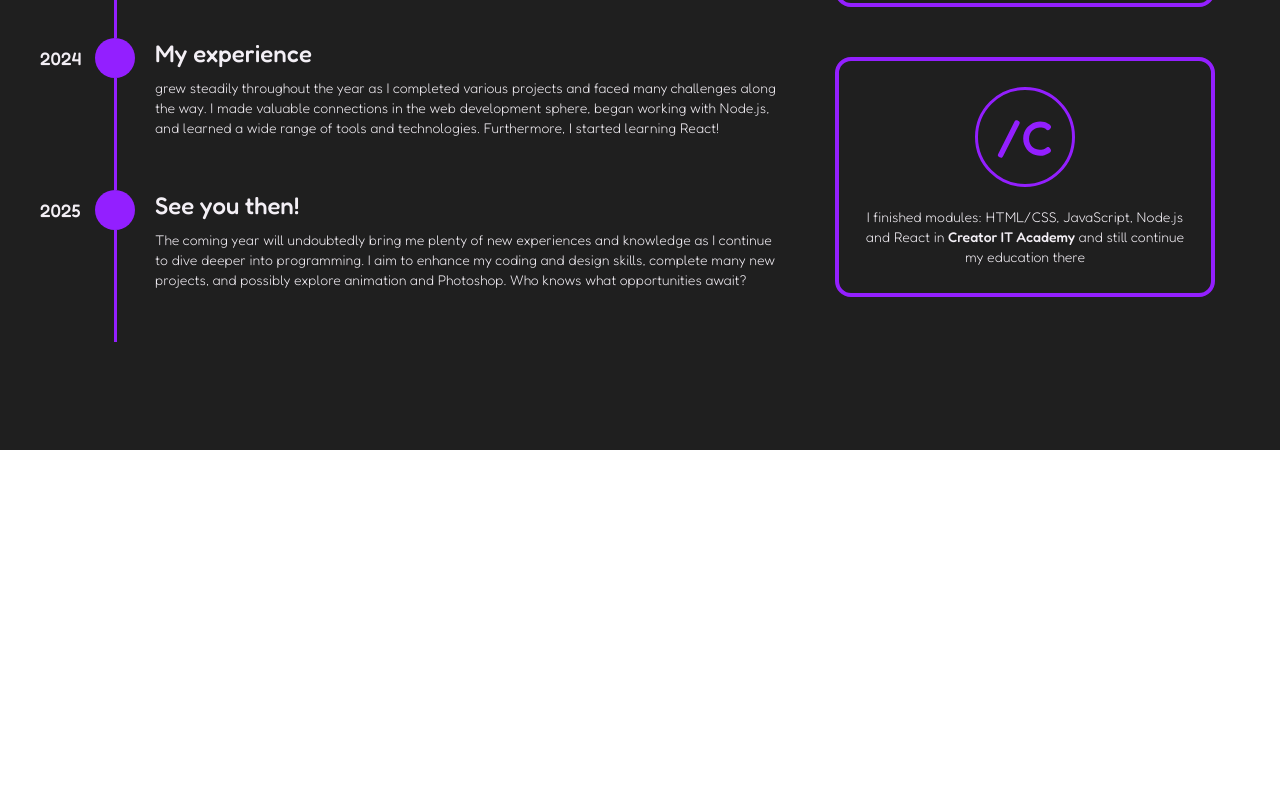
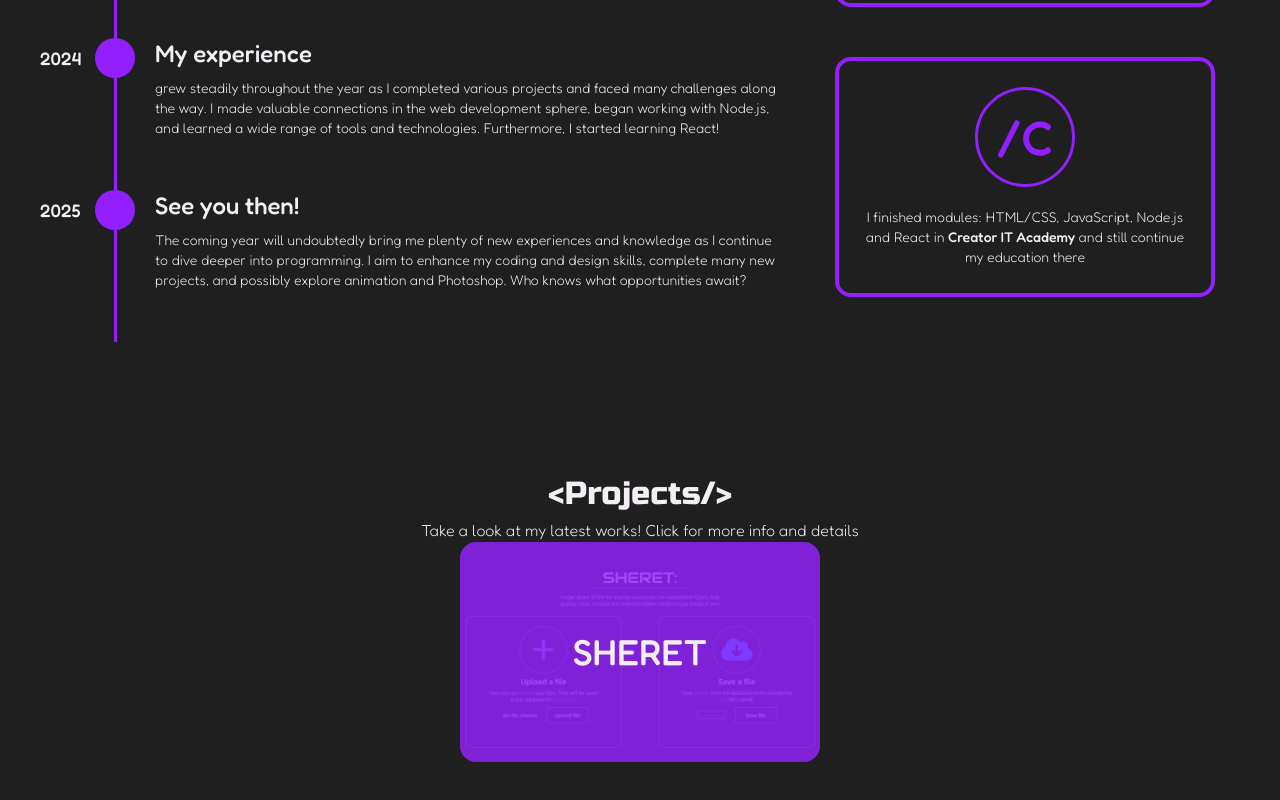
Before and after one commit to ZubalYana/Portfolio, a React (Vite) app: page /about in a window 1280 px wide. Shown: the part 1950-2750 px from the top of the page. Before the commit the page ends 2400 px from the top, so only its background shows below. Built offline with nearby package versions, Linux system fonts and the light colour scheme; a web font is replaced by a local one.

Commit message:
create and style project card, create and set the next section sketch

```diff
--- a/src/components/AboutMe/AboutMe.jsx
+++ b/src/components/AboutMe/AboutMe.jsx
@@ -12,6 +12,7 @@ import SoftSkills from '../SoftSkills/SoftSkills';
 import LanguagesSkills from '../LanguagesSkills/LanguagesSkills';
 import ExperienceRoadmap from '../ExperienceRoadmap/ExperienceRoadmap';
 import EducationCards from '../EducationCards';
+import ProjectCard from '../ProjectCard/ProjectCard';
 export default function AboutMe() {
 
   return (
@@ -54,13 +55,20 @@ export default function AboutMe() {
         <SoftSkills />
         <LanguagesSkills />
       </section>
-      <section className='w-full h-[100vh] px-10 py-5 flex flex-col items-center '>
+      <section className='w-full h-[100vh] px-10 py-5 flex flex-col items-center'>
         <h3 className="sectionTitle">{'<Experience & education/>'}</h3>
         <div className="experienceEducationCon w-full flex justify-between">
         <ExperienceRoadmap />
         <EducationCards />
         </div>
       </section>
+      <section className='w-full h-[100vh] px-10 py-5 flex flex-col items-center'>
+         <h3 className="sectionTitle">{'<Projects/>'}</h3>
+         <h3 className="sectionSubtitle text-base font-light text-customWhite">{'Take a look at my latest works! Click for more info and details'}</h3>
+         <div className="projectsCon">
+           <ProjectCard />
+         </div>
+      </section>
     </div>
   );
 }
--- a/src/components/ExperienceRoadmap/ExperienceRoadmap.jsx
+++ b/src/components/ExperienceRoadmap/ExperienceRoadmap.jsx
@@ -48,12 +48,12 @@ export default function ExperienceRoadmap() {
     );
 
     containerRefs.current
-      .filter((ref) => ref) // Filter out null or undefined refs
+      .filter((ref) => ref)
       .forEach((ref) => observer.observe(ref));
 
     return () => {
       containerRefs.current
-        .filter((ref) => ref) // Filter out null or undefined refs
+        .filter((ref) => ref)
         .forEach((ref) => observer.unobserve(ref));
     };
   }, [activeStep]);
--- /dev/null
+++ b/src/components/ProjectCard/ProjectCard.jsx
@@ -0,0 +1,12 @@
+import React from 'react'
+import sheret from '/sheret.png'
+export default function ProjectCard() {
+  return (
+    <div className='projectCard w-[360px] h-[220px] rounded-2xl relative'>
+        <img src={sheret} alt="project img" className='projectImg w-full h-full object-cover object-center absolute z-0 rounded-2xl'/>
+        <div className="projectImgOverlay w-full h-full bg-cardsOverlay absolute z-10 flex justify-center items-center rounded-2xl">
+           <div className="projectCard_title font-medium text-4xl text-customWhite z-20">SHERET</div>
+        </div>
+    </div>
+  )
+}
--- a/tailwind.config.js
+++ b/tailwind.config.js
@@ -10,7 +10,8 @@ export default {
         'customBlack': '#1F1F1F',
         'customPurple': '#931FFF',
         'customBgPurple': 'rgba(147, 31, 255, 0.3)',
-        'customWhite': '#F3EFF5'
+        'customWhite': '#F3EFF5',
+        'cardsOverlay': 'rgba(147, 31, 255, 0.8)'
       },
     },
   },
```
Also changed, not shown: public/sheret.png (added), src/components/ProjectCard/ProjectCard.css (added).
